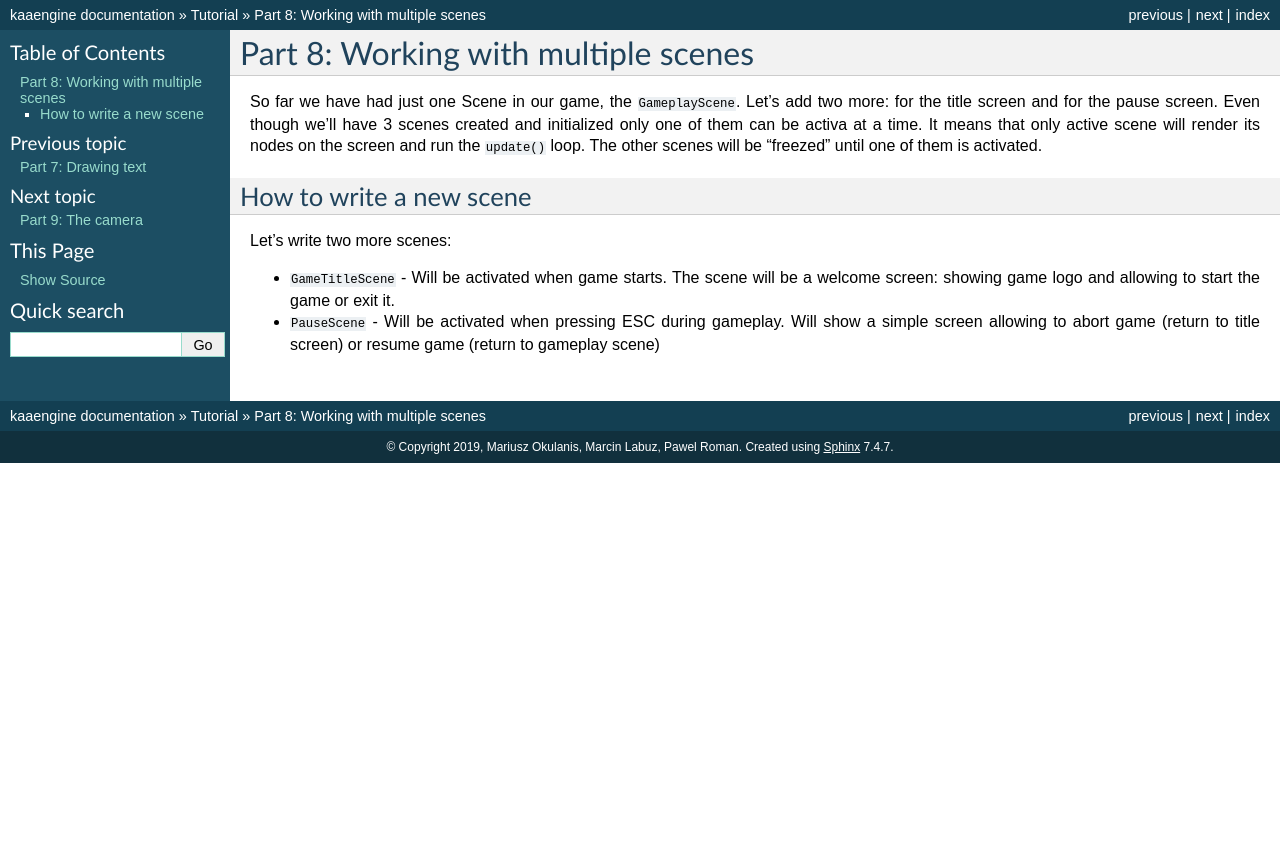
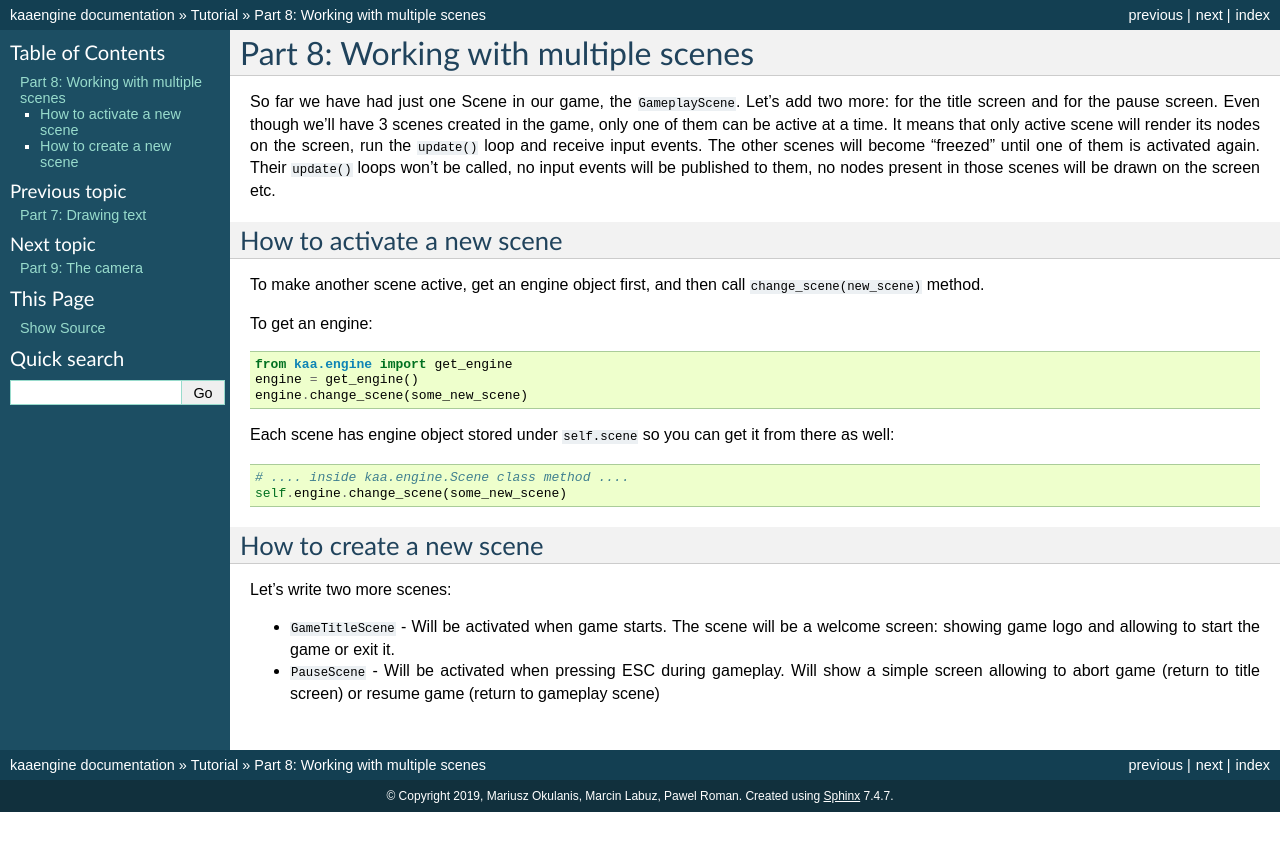
Before and after one commit to kaaengine/kaa, a Sphinx documentation site: the page built from docs/tutorial/part08.rst, in a window 1280 px wide. Shown: the top 851 px of the page. Built offline with Sphinx 7.4.7, drawn with Linux system fonts in a browser that asks for light colours.

Commit message:
part 8 of the tutorial continues

```diff
--- a/docs/tutorial/part08.rst
+++ b/docs/tutorial/part08.rst
@@ -2,12 +2,33 @@ Part 8: Working with multiple scenes
 ====================================
 
 So far we have had just one Scene in our game, the :code:`GameplayScene`. Let's add two more: for the title screen
-and for the pause screen. Even though we'll have 3 scenes created and initialized only one of them can be activa at a time.
-It means that only active scene will render its nodes on the screen and run the :code:`update()` loop. The other scenes
-will be "freezed" until one of them is activated.
+and for the pause screen. Even though we'll have 3 scenes created in the game, only one of them can be active at a time.
+It means that only active scene will render its nodes on the screen, run the :code:`update()` loop and receive input
+events. The other scenes will become "freezed" until one of them is activated again. Their :code:`update()` loops won't
+be called, no input events will be published to them, no nodes present in those scenes will be drawn on the screen etc.
 
-How to write a new scene
-~~~~~~~~~~~~~~~~~~~~~~~~
+How to activate a new scene
+~~~~~~~~~~~~~~~~~~~~~~~~~~~
+
+To make another scene active, get an engine object first, and then call :code:`change_scene(new_scene)` method.
+
+To get an engine:
+
+.. code-block:: python
+
+    from kaa.engine import get_engine
+    engine = get_engine()
+    engine.change_scene(some_new_scene)
+
+Each scene has engine object stored under :code:`self.scene` so you can get it from there as well:
+
+.. code-block:: python
+
+    # .... inside kaa.engine.Scene class method ....
+    self.engine.change_scene(some_new_scene)
+
+How to create a new scene
+~~~~~~~~~~~~~~~~~~~~~~~~~
 
 Let's write two more scenes:
 
```
